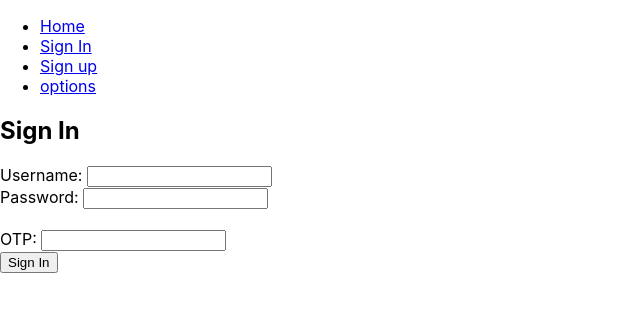
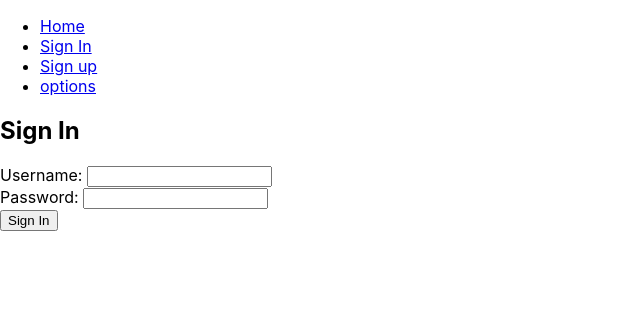
Before and after one commit to DarshanaBombuwala/sritel-web-portal, a React (Create React App) app in the folder front-end/sri_tel/: page /signin in a window 1280 px wide. Shown: the top 312 px of the page, without its empty margins (0-640 px from the left). Built offline with nearby package versions, Linux system fonts and the light colour scheme.

Commit message:
"Added axios dependency and implemented API calls for sign in and sign up functionality"

```diff
--- a/front-end/sri_tel/package.json
+++ b/front-end/sri_tel/package.json
@@ -6,6 +6,7 @@
     "@testing-library/jest-dom": "^5.17.0",
     "@testing-library/react": "^13.4.0",
     "@testing-library/user-event": "^13.5.0",
+    "axios": "^1.7.7",
     "react": "^18.3.1",
     "react-dom": "^18.3.1",
     "react-router-dom": "^6.26.2",
--- a/front-end/sri_tel/src/layouts/auth/signin.jsx
+++ b/front-end/sri_tel/src/layouts/auth/signin.jsx
@@ -1,18 +1,25 @@
 import React, { useState } from 'react';
+import axios from 'axios';
+import { useNavigate } from 'react-router-dom';
 
 function SignIn() {
   // State to hold input values
   const [username, setUsername] = useState('');
   const [password, setPassword] = useState('');
-  const [OTP, setOTP] = useState('');
-  const [successOTP, setSuccessOTP] = useState(false);
+  const navigate = useNavigate()
 
 
   const handleSubmit = (event) => {
     event.preventDefault(); // Prevent default form submission behavior
-    console.log('Username:', username);
-    console.log('Password:', password);
+    axios.post('http://localhost:8081/AUTH-SERVICE/authentication/login', {username: username, password: password})
+      .then(response => {
+        if(response.status===200){
+          navigate('/options')
+        }
+      })
+      .catch(error => {
 
+      })
     // You can add your sign-in logic here (like calling an API)
   };
 
@@ -38,18 +45,8 @@ function SignIn() {
             required
           />
         </div>
+
         <div>
-            <br />
-          <label>OTP: </label>
-          <input
-            type="text"
-            value={OTP}
-            onChange={(e) => setOTP(e.target.value)}
-            required
-          />
-        </div>
-        <div>
-        {successOTP }
           <button type="submit">Sign In</button>
         </div>
       </form>
--- a/front-end/sri_tel/src/layouts/auth/signup.jsx
+++ b/front-end/sri_tel/src/layouts/auth/signup.jsx
@@ -1,3 +1,4 @@
+import axios from 'axios';
 import React, { useState } from 'react';
 import { useNavigate } from 'react-router-dom';
 
@@ -17,6 +18,15 @@ const SignUp = () => {
     }
 
     console.log("User signed up:", { username, email, password });
+    axios.post('http://localhost:8081/AUTH-SERVICE/authentication/login', {username: username, password: password})
+      .then(response => {
+        if(response.status===200){
+          navigate('/options')
+        }
+      })
+      .catch(error => {
+
+      })
 
 
     navigate('/signin');
```
Also changed, not shown: 1 other file (tests, documents, lock files or other folders).
